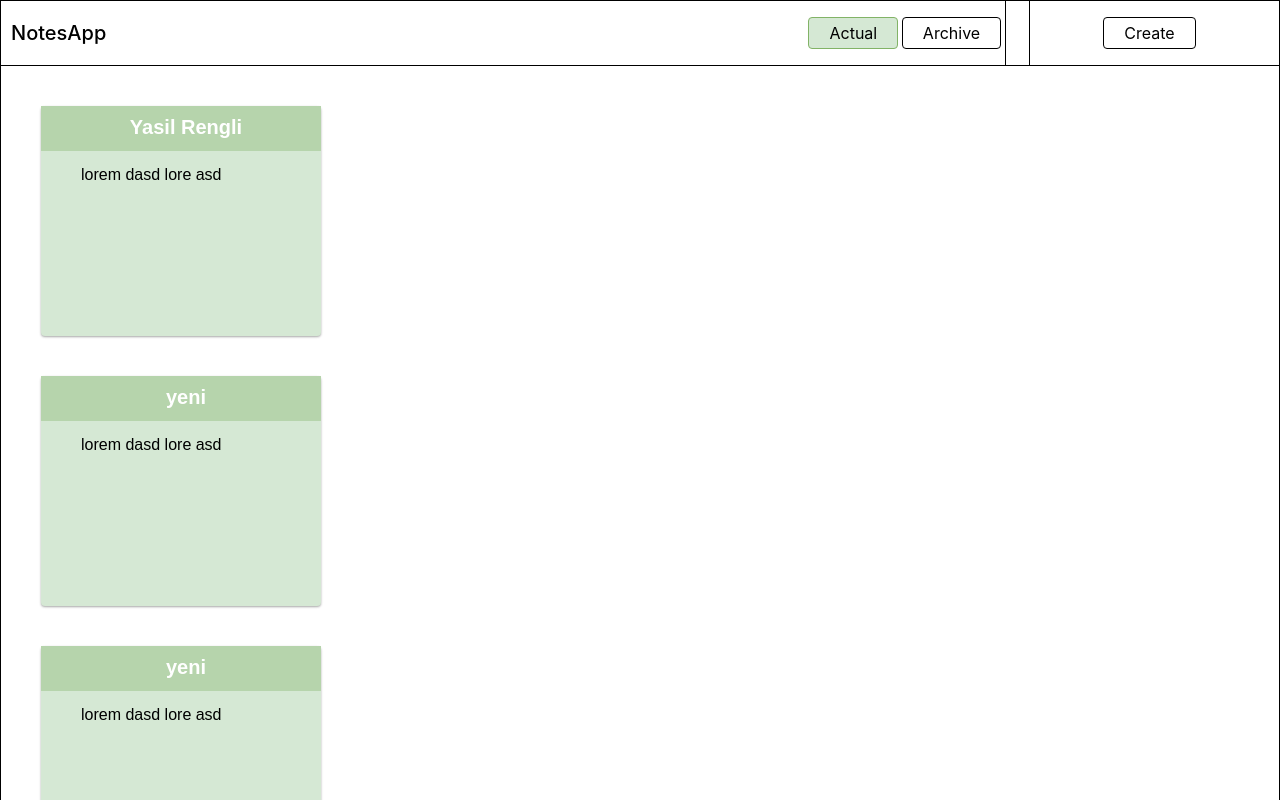
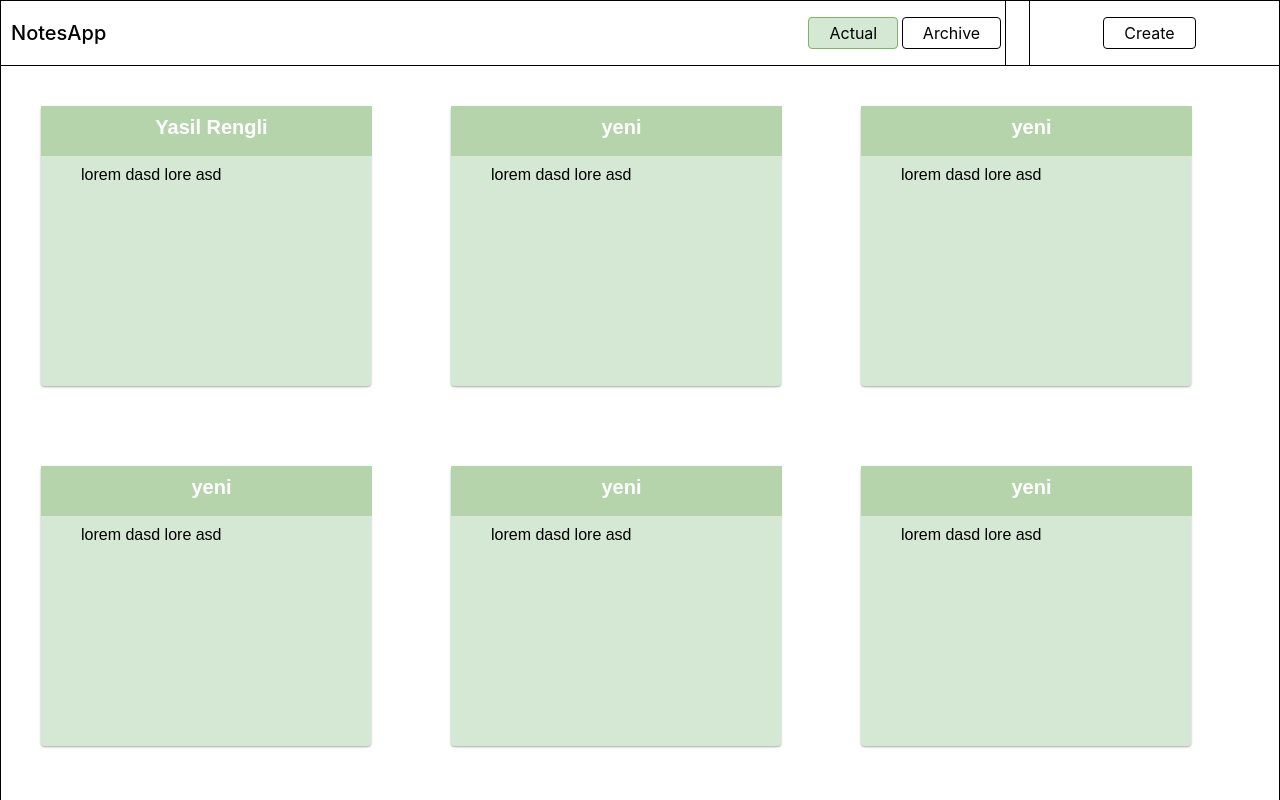
Before and after one commit to Balaagha/react-step-o-b, a React (Create React App) app: page / in a window 1280 px wide. Shown: the top 800 px of the page. Built offline with nearby package versions, Linux system fonts and the light colour scheme; data requests are answered from the project's data file.

Commit message:
Added SingleNotecard features, edit button, some styles

```diff
--- a/public/api/db.json
+++ b/public/api/db.json
@@ -139,6 +139,16 @@
         "bg": "#DAE8FC"
       },
       "id": "Z33JDRQ"
+    },
+    {
+      "completed": "notCompleted",
+      "noteTitle": "nmk",
+      "noteText": "mn,",
+      "colors": {
+        "border": "#EDD899",
+        "bg": "#FFF2CC"
+      },
+      "id": "ZmOxw4H"
     }
   ]
 }
--- a/src/components/NoteCard/NoteCard.js
+++ b/src/components/NoteCard/NoteCard.js
@@ -1,16 +1,28 @@
 import React, {Component} from 'react';
 import "./NoteCard.scss";
-
+import {Redirect} from "react-router";
 class NoteCard extends Component {
+    state = {
+        redirect: false
+    };
+    setRedirect = () => {
+        this.setState({
+            redirect: true
+        })
+    };
+    renderRedirect = () => {
+        console.log(this.props);
+        if (this.state.redirect) {
+            return <Redirect to={`/notes/${this.props.noteId}`} />
+        }
+    };
     render() {
         const note=this.props;
-        console.log(note);
         return (
-
-                <div style={{backgroundColor: note.noteColor.bg}} className="note-card-container">
+            <div onClick={this.setRedirect}  style={{backgroundColor: note.noteColor.bg}} className="note-card-container">
+                {this.renderRedirect()}
                 <div style={{backgroundColor: note.noteColor.border}} className="note-card-title">
                     {note.noteTitle}
-
                 </div>
                 <div  className="note-card-content">
                     {note.noteText}
@@ -19,5 +31,4 @@ class NoteCard extends Component {
         );
     }
 }
-
 export default NoteCard;
--- a/src/components/NoteCard/NoteCard.scss
+++ b/src/components/NoteCard/NoteCard.scss
@@ -1,8 +1,8 @@
 .note-card-container {
-
+  display: inline-block;
   position: relative;
-  height: 200px;
-  width: 200px;
+  height: 250px;
+  width: 250px;
   background: #fff;
   box-shadow: 0 1px 3px rgba(0,0,0,0.12), 0 1px 2px rgba(0,0,0,0.24);
   transition: all 0.3s cubic-bezier(.25,.8,.25,1);
@@ -19,23 +19,22 @@
   box-shadow: 0 10px 20px rgba(0,0,0,0.09), 0 6px 6px rgba(0,0,0,0.13);
   margin-top: 30px;
   margin-bottom: 50px;
+  cursor: pointer;
 }
 
 .note-card-title {
-  width: 270px;
+  width: 321px;
   color: white;
-  background-color: blue;
   font-size: 1.25em;
   font-weight: bold;
   position: absolute;
   top: 0;
   left: 0;
-  height: 25px;
+  height: 30px;
   padding-top: 10px;
   padding-bottom: 10px;
   padding-left: 10px;
   text-align: center;
-  overflow-y: hidden;
 }
 
 
@@ -49,8 +48,6 @@
   width: 200px;
   height: 200px;
   font-size: 1em;
-  white-space: pre-wrap;
-
 }
 
 
--- a/src/components/NoteList/NoteList.js
+++ b/src/components/NoteList/NoteList.js
@@ -5,12 +5,14 @@ import NoteCard from "../NoteCard/NoteCard";
 class NoteList extends Component {
     render() {
        const notes=this.props.data;
-       const cards=notes.map((note)=>{
+       const cards=notes.map((note, index)=>{
         return (
             <NoteCard
+                key={index}
                 noteColor={note.colors}
                 noteTitle={note.noteTitle}
                 noteText={note.noteText}
+                noteId={note.id}
             />
         );
        }
--- a/src/components/SingleNoteCard/SingleNoteCard.js
+++ b/src/components/SingleNoteCard/SingleNoteCard.js
@@ -1,5 +1,8 @@
 import React from 'react';
+import {Link} from "react-router-dom";
 import {useParams } from 'react-router-dom';
+import Preloader from "../Preloader/Preloader";
+import "./SingleNoteCard.scss";
 const SingleNote = ({setNoteList,noteList}) => {
     let dataFilter = '';
     console.log(noteList);
@@ -7,11 +10,25 @@ const SingleNote = ({setNoteList,noteList}) => {
     if (noteList.length > 0 ){
         dataFilter = noteList.filter(item=>item.id===id);
     }
-    console.log(dataFilter[0]);
-    return (
-        <div>
-            dasdasd
-        </div>
-    );
+    console.log("data filter",dataFilter[0]);
+
+    if (dataFilter[0]){
+        console.log('id',dataFilter[0].id);
+        const linkTarget= `/edit/${dataFilter[0].id}`;
+        console.log(dataFilter[0].colors);
+        return (
+            <div className="single-note-container">
+                <div style={{backgroundColor: dataFilter[0].colors.bg}} className="single-note-item">
+                    <div className="header" style={{backgroundColor: dataFilter[0].colors.border}}><p>{dataFilter[0].noteTitle}</p></div>
+                    <div className="content" ><p>{dataFilter[0].noteText}</p></div>
+                </div>
+                <div className="buttons">
+                    <div className="button"><Link to={linkTarget} >Edit</Link></div>
+                </div>
+
+            </div>
+        );
+    }
+    else {return (<Preloader/>)}
 };
 export default SingleNote;
--- /dev/null
+++ b/src/components/SingleNoteCard/SingleNoteCard.scss
@@ -0,0 +1,41 @@
+.single-note-container{
+  display: flex;
+  flex-direction: row;
+  justify-content: space-between;
+}
+.buttons{
+  display: flex;
+  flex-direction: column;
+  margin: 0 40px;
+  justify-content: space-evenly;
+}
+.button{display: flex;align-items: center;min-width: 200px;justify-content: space-evenly;
+  a{text-decoration: none;color: black;padding: 10px 60px;border: 1px solid black;border-radius: 4px;}
+  a.active{background-color: #d5e8d4;border-color: #82b366}
+}
+.single-note-item{
+  display: flex;
+  flex-direction: column;
+  width: 60%;
+  margin: 40px;
+  min-height: 500px;
+
+}
+.header{
+  height: 60px;
+  margin: 0;
+  color: white;
+  font-size: 1.5em;
+  font-weight: bold;
+  padding-bottom: 10px;
+  padding-left: 10px;
+  text-align: center;
+}
+.content{
+  display: flex;
+  align-items: flex-start;
+  justify-content: flex-start;
+  flex-direction: row;
+  padding: 30px;
+  font-size: 1.25em;
+}
```
Lines whose indentation alone changed are shown as unchanged.
